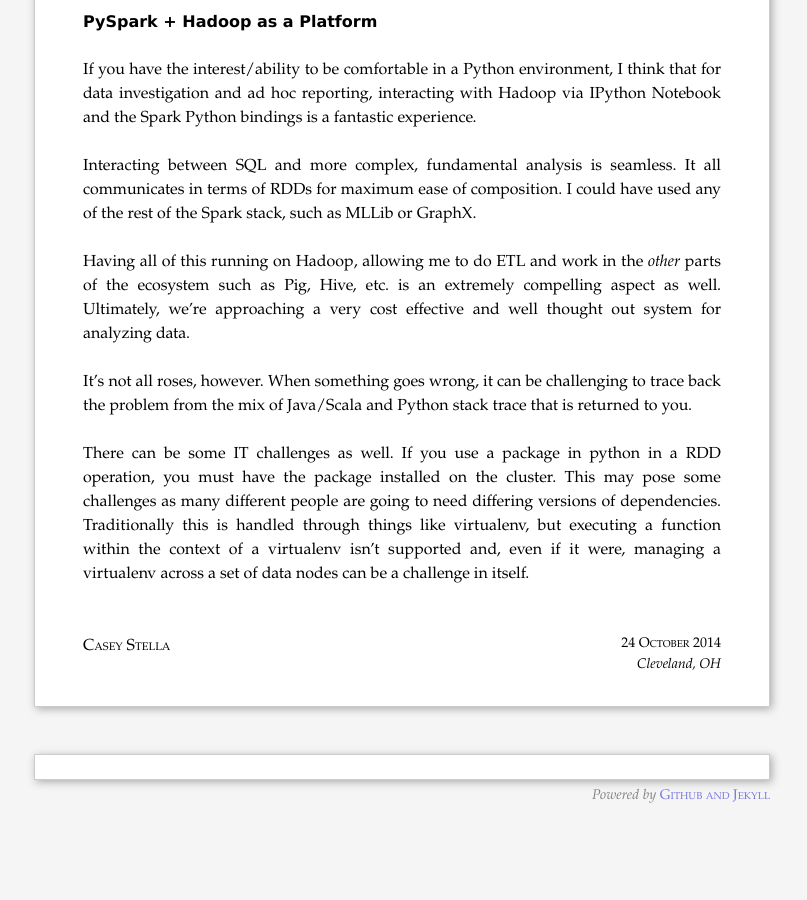
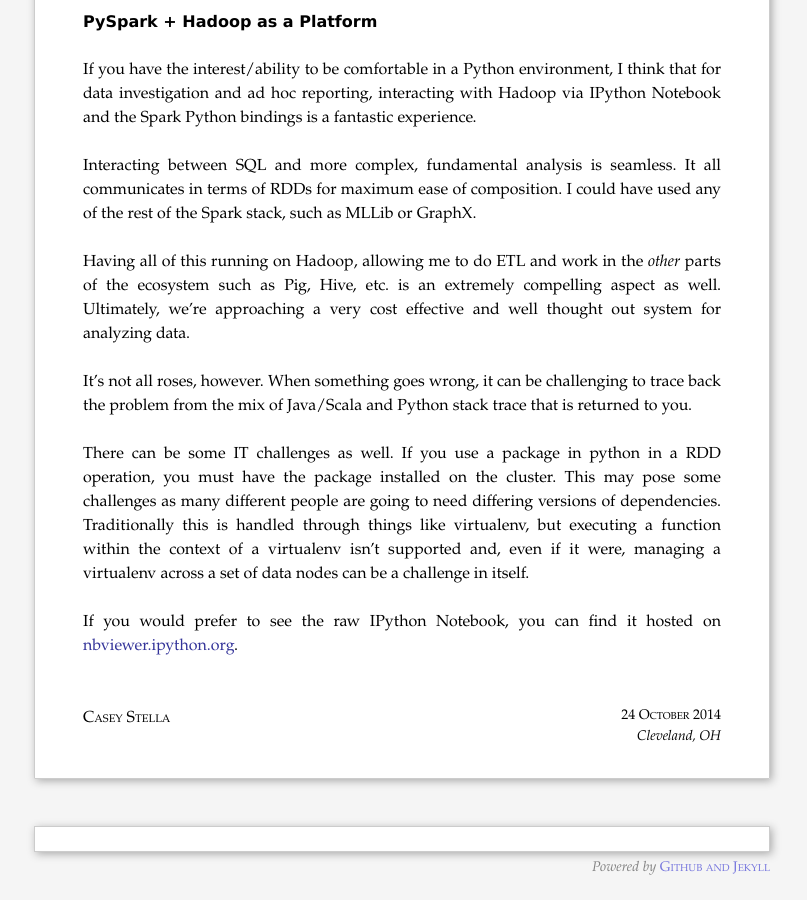
Before and after one commit to cestella/cestella.github.io, a Jekyll site: the page built from _posts/2014-10-24-pyspark-openpayments-analysis.markdown, in a window 1280 px wide and 900 px high, scrolled down 42716 px. Shown: the whole window, without its empty margins (238-1045 px from the left). Built offline with Jekyll 4.4.1, drawn with Linux system fonts in a browser that asks for light colours; nearby versions of some CDN libraries; formulas are drawn with MathJax 3; comment, search, counter and statistics services are not loaded; before the commit the page ends 43544 px from its top, so only the background shows below that.

```diff
--- a/_posts/2014-10-24-pyspark-openpayments-analysis.markdown
+++ b/_posts/2014-10-24-pyspark-openpayments-analysis.markdown
@@ -2247,3 +2247,6 @@
 It's not all roses, however.  When something goes wrong, it can be challenging to trace back the problem from the mix of Java/Scala and Python stack trace that is returned to you.
 
 There can be some IT challenges as well.  If you use a package in python in a RDD operation, you must have the package installed on the cluster.  This may pose some challenges as many different people are going to need differing versions of dependencies.  Traditionally this is handled through things like virtualenv, but executing a function within the context of a virtualenv isn't supported and, even if it were, managing a virtualenv across a set of data nodes can be a challenge in itself.
+
+If you would prefer to see the raw IPython Notebook, you can find it
+hosted on [nbviewer.ipython.org](http://nbviewer.ipython.org/url/blog.caseystella.com/files/ref_data/open_payments_files/open_payments.ipynb).
```
